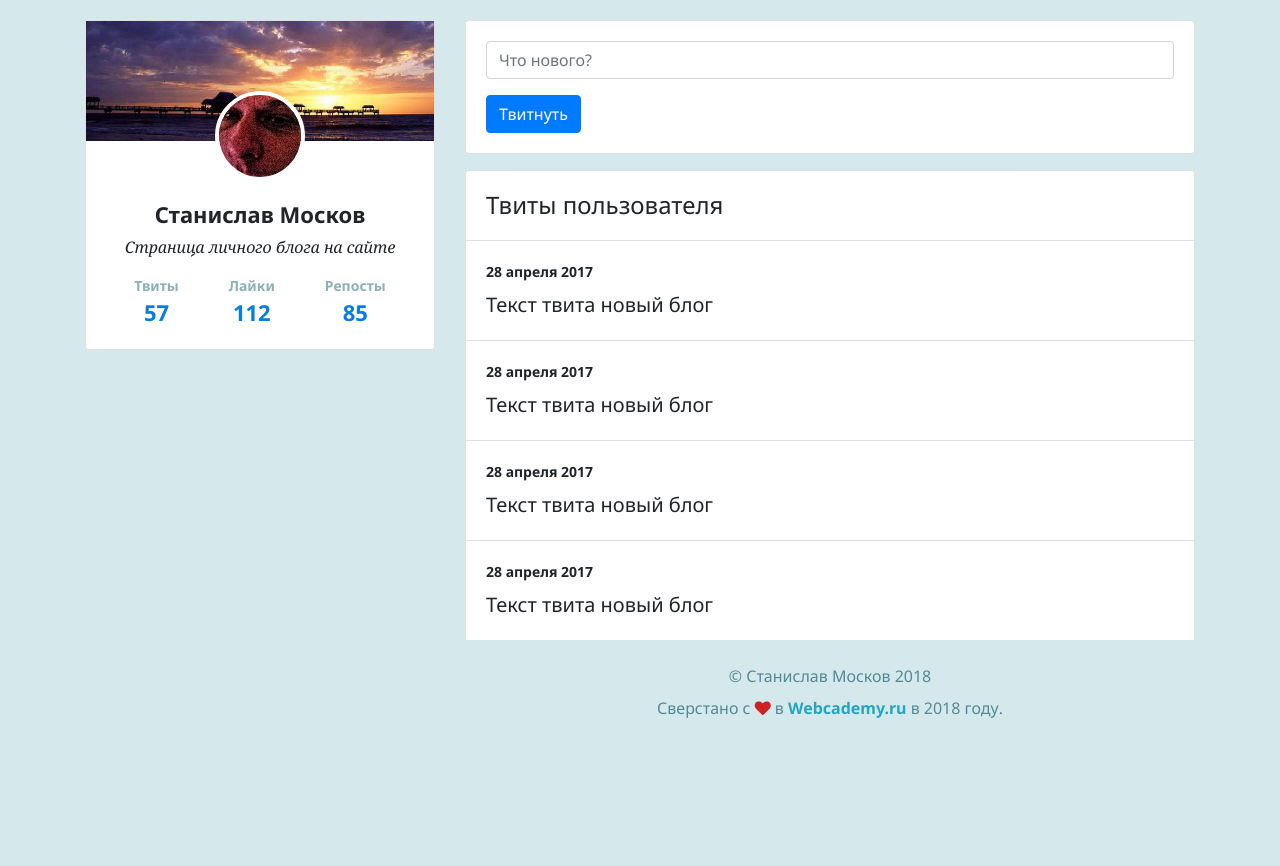
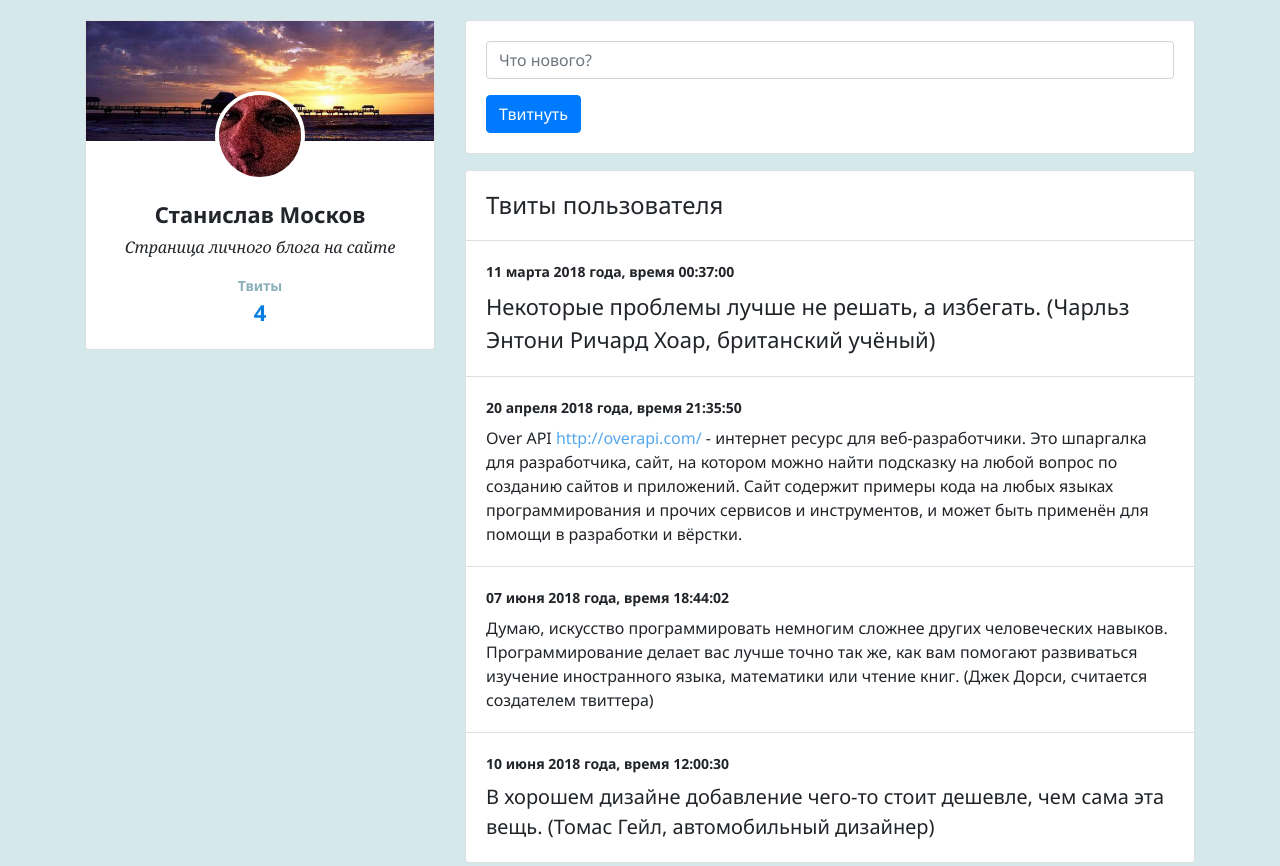
Before and after one commit to stanislavfor/lesson-switter-project, a website: page app/index.html in a window 1280 px wide. Shown: the top 866 px of the page. Before the commit the page ends 800 px from the top, so only its background shows below. Drawn offline with nearby package versions, Linux system fonts and the light colour scheme.

Commit message:
added new tweets form commit

```diff
--- a/app/index.html
+++ b/app/index.html
@@ -28,16 +28,16 @@
 							<ul class="stats">
 								<li class="stats-item">
 									<b class="stats-title">Твиты</b>
-									<b class="stats-count">57</b>
+									<b class="stats-count" id="tweetCounter"></b>
 								</li>
-								<li class="stats-item">
+								<!-- <li class="stats-item">
 									<b class="stats-title">Лайки</b>
 									<b class="stats-count">112</b>
 								</li>
 								<li class="stats-item">
 									<b class="stats-title">Репосты</b>
 									<b class="stats-count">85</b>
-								</li>
+								</li>	 -->
 							</ul>
 						</div>
 					</div>
@@ -49,42 +49,23 @@
 					<!-- Make a tweet -->
 					<div class="card mb-3">
 						<div class="card-body">
-							<form>
+							<form id="postNewTweet">
 								<div class="form-group">
-									<input type="text" class="form-control" id="exampleInputEmail1" placeholder="Что нового?">
+									<input type="text" id="tweetText" class="form-control" id="exampleInputEmail1" placeholder="Что нового?">
 								</div>
 								<button type="submit" class="btn btn-primary">Твитнуть</button>
 							</form>
 						</div>
 					</div>
 					<!-- Make a tweet -->
-					<div class="card tweet-card tweet-card-rounded-top">
+					<div class="card card-title-only tweet-card-rounded-top">
 						<div class="h4 mb-0">Твиты пользователя</div>
 					</div>
-					<!-- Single Tweet -->
-					<div class="card tweet-card">
-						<div class="tweet-date">28 апреля 2017</div>
-						<div class="tweet-text"><p>Текст твита новый блог<a href="#"></a></p></div>
+					<!-- Tweet List -->
+					<div id="tweetsList">
+
 					</div>
-					<!-- // Single Tweet -->
-					<!-- Single Tweet -->
-					<div class="card tweet-card">
-						<div class="tweet-date">28 апреля 2017</div>
-						<div class="tweet-text"><p>Текст твита новый блог<a href="#"></a></p></div>
-					</div>
-					<!-- // Single Tweet -->
-					<!-- Single Tweet -->
-					<div class="card tweet-card">
-						<div class="tweet-date">28 апреля 2017</div>
-						<div class="tweet-text"><p>Текст твита новый блог<a href="#"></a></p></div>
-					</div>
-					<!-- // Single Tweet -->
-					<!-- Single Tweet -->
-					<div class="card tweet-card">
-						<div class="tweet-date">28 апреля 2017</div>
-						<div class="tweet-text"><p>Текст твита новый блог<a href="#"></a></p></div>
-					</div>
-					<!-- // Single Tweet -->
+					<!-- // Tweet List -->
 				<!-- Footer -->
 					<footer class="footer">
 						<p class="footer-copyright">&copy; Станислав Москов 2018<br/>Сверстано с <i class="fa fa-heart"> </i> в <a href="http://webcademy.ru/" class="footer-link"  target="_blank">Webcademy.ru</a> в 2018 году.</p>
@@ -99,6 +80,7 @@
 	<script src="libs/jquery/jquery-3.3.1.min.js"></script>
 	<script src="https://cdnjs.cloudflare.com/ajax/libs/popper.js/1.14.3/umd/popper.min.js" integrity="sha384-ZMP7rVo3mIykV+2+9J3UJ46jBk0WLaUAdn689aCwoqbBJiSnjAK/l8WvCWPIPm49" crossorigin="anonymous"></script>
 	<script src="libs/bootstrap/js/bootstrap.min.js"></script>
+	<script src="js/main.js"></script>
 
 </body>
 </html>
--- /dev/null
+++ b/app/js/main.js
@@ -0,0 +1,108 @@
+//console.log('Hello!');
+$(document).ready(function(){
+
+	var getDate = function(){
+		var d = new Date(),
+			day = d.getDate(),
+			month = d.getMonth(),
+			year = d.getFullYear(),
+			hrs = d.getHours(),
+			min = d.getMinutes(),
+			sec = d.getSeconds();
+		var monthArray = new Array("января", "февраля", "марта", "апреля", "мая", "июня", "июля", "августа", "сентября", "октября","ноября", "декабря");
+		if (day <= 9) day = "0" + day;
+		if (hrs <= 9) hrs = "0" + hrs;
+		if (min <= 9) min = "0" + min;
+		if (sec <= 9) sec = "0" + sec;
+		//var actualDate = day + ' ' + monthArray[month] + ' ' + year + ' года, время ' + hrs + ':' + min + ':' + sec + '';
+		var actualDate = `${day} ${monthArray[month]} ${year} года, время ${hrs}:${min}:${sec}`;
+		//console.log(actualDate);
+		//console.log(day);
+		//console.log(hrs);
+		//console.log(min);
+		//console.log(sec);
+		//console.log(mnth);
+		//console.log(year);
+		return actualDate;
+	};
+	//console.log(getDate());
+
+	var countTweets = function(){
+		var tweetCounter = $('.tweet-card').length;
+		//console.log(tweetCounter);
+		$('#tweetCounter').text(tweetCounter);
+	}
+
+	//https://gist.github.com/ryansmith94/0fb9f6042c1e0af0d74f
+	var wrapURLs = function (text, new_window) {
+	  var url_pattern = /(?:(?:https?|ftp):\/\/)?(?:\S+(?::\S*)?@)?(?:(?!10(?:\.\d{1,3}){3})(?!127(?:\.\d{1,3}){3})(?!169\.254(?:\.\d{1,3}){2})(?!192\.168(?:\.\d{1,3}){2})(?!172\.(?:1[6-9]|2\d|3[0-1])(?:\.\d{1,3}){2})(?:[1-9]\d?|1\d\d|2[01]\d|22[0-3])(?:\.(?:1?\d{1,2}|2[0-4]\d|25[0-5])){2}(?:\.(?:[1-9]\d?|1\d\d|2[0-4]\d|25[0-4]))|(?:(?:[a-z\x{00a1}\-\x{ffff}0-9]+-?)*[a-z\x{00a1}\-\x{ffff}0-9]+)(?:\.(?:[a-z\x{00a1}\-\x{ffff}0-9]+-?)*[a-z\x{00a1}\-\x{ffff}0-9]+)*(?:\.(?:[a-z\x{00a1}\-\x{ffff}]{2,})))(?::\d{2,5})?(?:\/[^\s]*)?/ig;
+	  var target = (new_window === true || new_window == null) ? '_blank' : '';
+
+	  return text.replace(url_pattern, function (url) {
+	    var protocol_pattern = /^(?:(?:https?|ftp):\/\/)/i;
+	    var href = protocol_pattern.test(url) ? url : 'http://' + url;
+	    return '<a href="' + href + '" target="' + target + '">' + url + '</a>';
+	  });
+	};
+
+
+	var createTweet = function(date, text){
+		var $tweetBox = $('<div class="card tweet-card">'); // Создаем обертку для твита
+		var $tweetDate = $('<div class="tweet-date">').text( date ); // Создаем дату
+		//var $tweetText = $('<div class="tweet-text">').text( text ).wrapInner('<p></p>'); // Создаем контент с твитом и Оборачиваем в див с классом p;
+		var $tweetText = $('<div class="tweet-text">').html( wrapURLs(text) ).wrapInner('<p></p>');
+		var additionalClassName = '';
+		if(text.length < 100) {
+			additionalClassName = 'font-size-large';
+		} else if(text.length > 150) {
+			additionalClassName = 'font-size-small';
+		} else {
+			additionalClassName = 'font-size-normal';
+		}
+		$tweetText.addClass(additionalClassName);
+		$tweetBox.append($tweetDate).append($tweetText); // Получаем разметку твита с датой и текстом;
+		$('#tweetsList').prepend($tweetBox);
+		countTweets();
+	};
+
+
+	var tweetsBase = [
+		{
+			date: '10 июня 2018 года, время 12:00:30',
+			text: 'В хорошем дизайне добавление чего-то стоит дешевле, чем сама эта вещь. (Томас Гейл, автомобильный дизайнер)',
+		},
+		{
+			date: '07 июня 2018 года, время 18:44:02',
+			text: 'Думаю, искусство программировать немногим сложнее других человеческих навыков. Программирование делает вас лучше точно так же, как вам помогают развиваться изучение иностранного языка, математики или чтение книг. (Джек Дорси, считается создателем твиттера)',
+		},
+		{
+			date: '20 апреля 2018 года, время 21:35:50',
+			text: 'Over API http://overapi.com/ - интернет ресурс для веб-разработчики. Это шпаргалка для разработчика, сайт, на котором можно найти подсказку на любой вопрос по созданию сайтов и приложений. Сайт содержит примеры кода на любых языках программирования и прочих сервисов и инструментов, и может быть применён для помощи в разработки и вёрстки.',
+		},
+		{
+			date: '11 марта 2018 года, время 00:37:00',
+			text: 'Некоторые проблемы лучше не решать, а избегать. (Чарльз Энтони Ричард Хоар, британский учёный)'
+		}
+	];
+
+	tweetsBase.forEach( function(tweet){
+		//console.log(tweet.date);
+		//console.log(tweet.text);
+		createTweet(tweet.date, tweet.text);
+	});
+
+
+
+	// Форма отправки твита = Привет мир!
+	$('#postNewTweet').on('submit', function(e){
+		e.preventDefault(); // Отменяем отправку формы
+		var tweetText = $('#tweetText').val(); // Получаем текст твита = Привет мир!
+		//console.log(tweetText);
+		createTweet(getDate(), tweetText);
+		//console.log($tweetBox[0]);
+		//$tweetBox.text(tweetText);
+		//console.log('Form submit!!');
+		$('#tweetText').val('');
+	});
+
+});
--- a/app/less/blocks/_tweet-card.less
+++ b/app/less/blocks/_tweet-card.less
@@ -1,3 +1,9 @@
+.card-title-only {
+	padding: 1.25rem;
+	border-bottom: 0px;
+	border-radius: 0.25em 0.25rem 0 0;
+}
+
 .tweet-card {
 	padding: 1.25rem;
 	border-radius: 0;
--- a/gulpfile.js
+++ b/gulpfile.js
@@ -21,6 +21,7 @@ gulp.task('server', ['less'], function(){
 		server: { baseDir: './app/' }
 	})
 	gulp.watch('app/**/*.html').on('change', browserSync.reload);
+	gulp.watch('app/**/*.js').on('change', browserSync.reload);
 	gulp.watch('app/less/**/*.less', ['less']);
 })
 
```
Also changed, not shown: app/css/main.css. Lines whose indentation alone changed are shown as unchanged.
